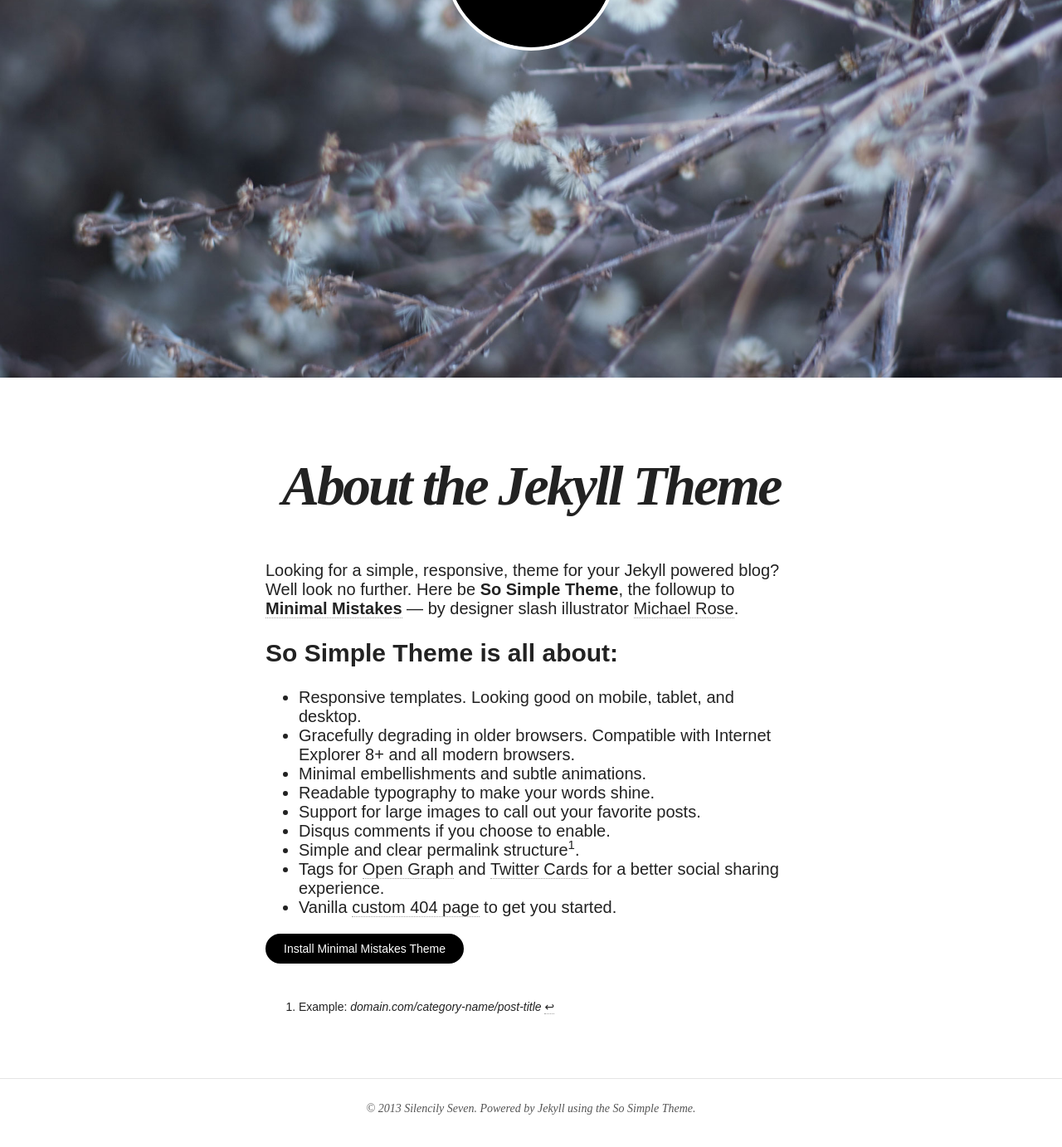
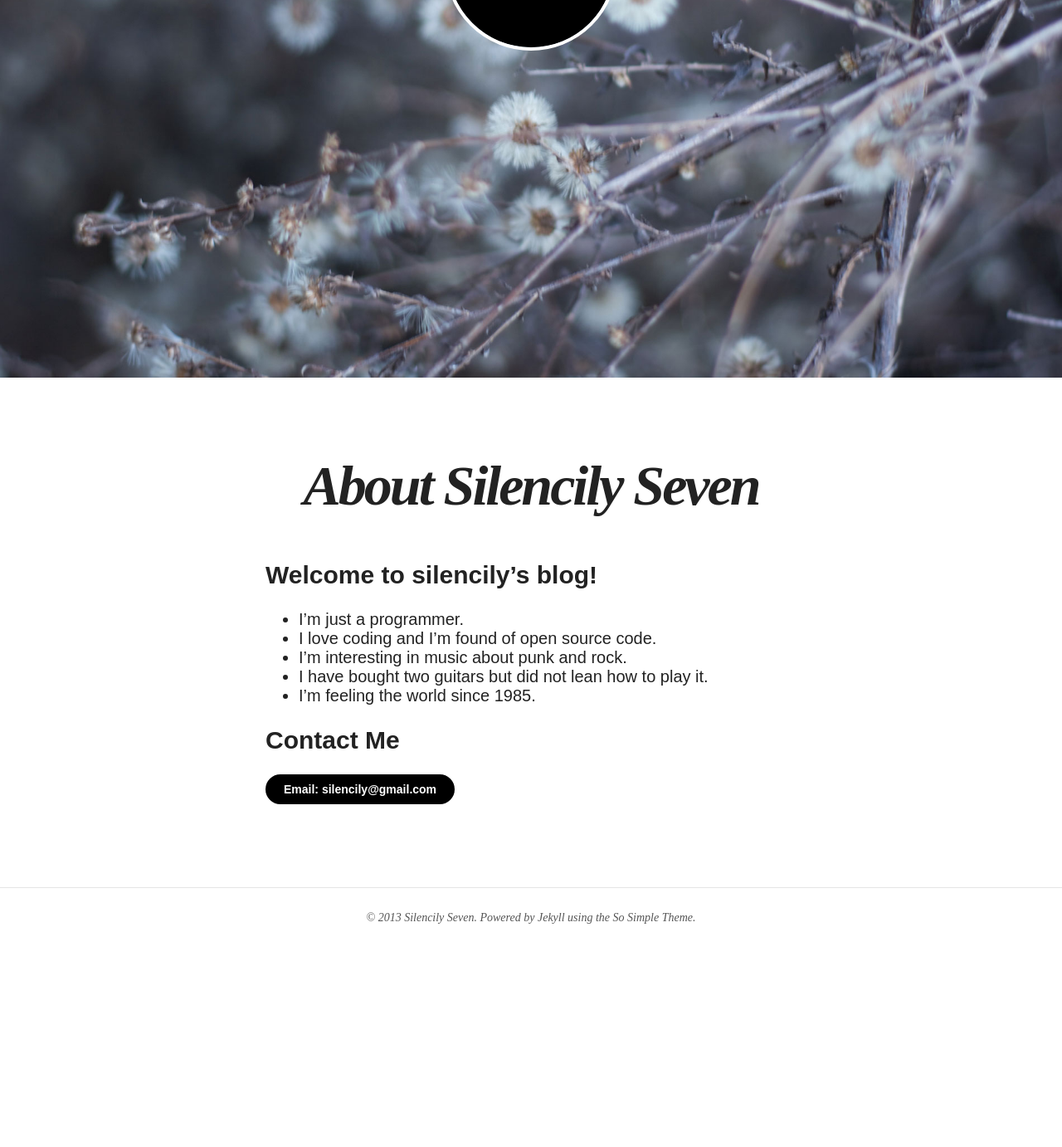
Before and after one commit to silencily/silencily.github.io, a Jekyll site: the page built from about.md, in a window 1280 px wide and 1400 px high, scrolled down 239 px. Shown: the top 1382 px of the window at 83% size. Built offline with Jekyll 4.4.1, drawn with Linux system fonts in a browser that asks for light colours; nearby versions of some CDN libraries; library files that are not in the unit come from our copies; after the commit the page ends 1409 px from its top, so only the background shows below that.

Commit message:
modify the about page

```diff
--- a/_config.yml
+++ b/_config.yml
@@ -35,8 +35,6 @@ links:
     url: /about
   - title: Articles
     url: /articles
-  - title: Made Mistakes
-    url: http://mademistakes.com
     external: true
 
 # http://en.wikipedia.org/wiki/List_of_tz_database_time_zones
--- a/_includes/navigation.html
+++ b/_includes/navigation.html
@@ -4,7 +4,7 @@
 	        {% for link in site.links %}
 			<li><a href="{{ site.url }}{{ link.url }}">{{ link.title }}</a></li>
 	        {% endfor %}
-	        <li><a href="http://feeds.feedburner.com/MadeMistakes" title="Atom/RSS feed"><i class="icon-rss"></i> Feed</a>
+	        <li><a href="feed.xml" title="Atom/RSS feed"><i class="icon-rss"></i> Feed</a>
 	    </ul>
 	</nav>
 </div><!-- /.navigation-wrapper -->
--- a/about.md
+++ b/about.md
@@ -1,26 +1,21 @@
 ---
 layout: page
 permalink: /about/index.html
-title: About the Jekyll Theme
-tags: [Jekyll, theme, simple, minimal, minimalism, responsive]
+title: About
+headline: About Silencily Seven
+tags: [silencily, blog]
 image:
   feature: so-simple-sample-image-4.jpg
 ---
 
-Looking for a simple, responsive, theme for your Jekyll powered blog? Well look no further. Here be **So Simple Theme**, the followup to [**Minimal Mistakes**](http://mmistakes.github.io/minimal-mistakes) --- by designer slash illustrator [Michael Rose](http://mademistakes).
+##Welcome to silencily's blog!
 
-## So Simple Theme is all about:
+* I'm just a programmer.
+* I love coding and I'm found of open source code.
+* I'm interesting in music about punk and rock.
+* I have bought two guitars but did not lean how to play it.
+* I'm feeling the world since 1985.
 
-* Responsive templates. Looking good on mobile, tablet, and desktop.
-* Gracefully degrading in older browsers. Compatible with Internet Explorer 8+ and all modern browsers.
-* Minimal embellishments and subtle animations.
-* Readable typography to make your words shine.
-* Support for large images to call out your favorite posts.
-* Disqus comments if you choose to enable.
-* Simple and clear permalink structure[^1].
-* Tags for [Open Graph](https://developers.facebook.com/docs/opengraph/) and [Twitter Cards](https://dev.twitter.com/docs/cards) for a better social sharing experience.
-* Vanilla [custom 404 page]({{ site.url }}/404.html) to get you started.
+##Contact Me
 
-<a markdown="0" href="{{ site.url }}/theme-setup" class="btn">Install Minimal Mistakes Theme</a>
-
-[^1]: Example: *domain.com/category-name/post-title*
+<label class="btn">Email: silencily@gmail.com</label>
```
